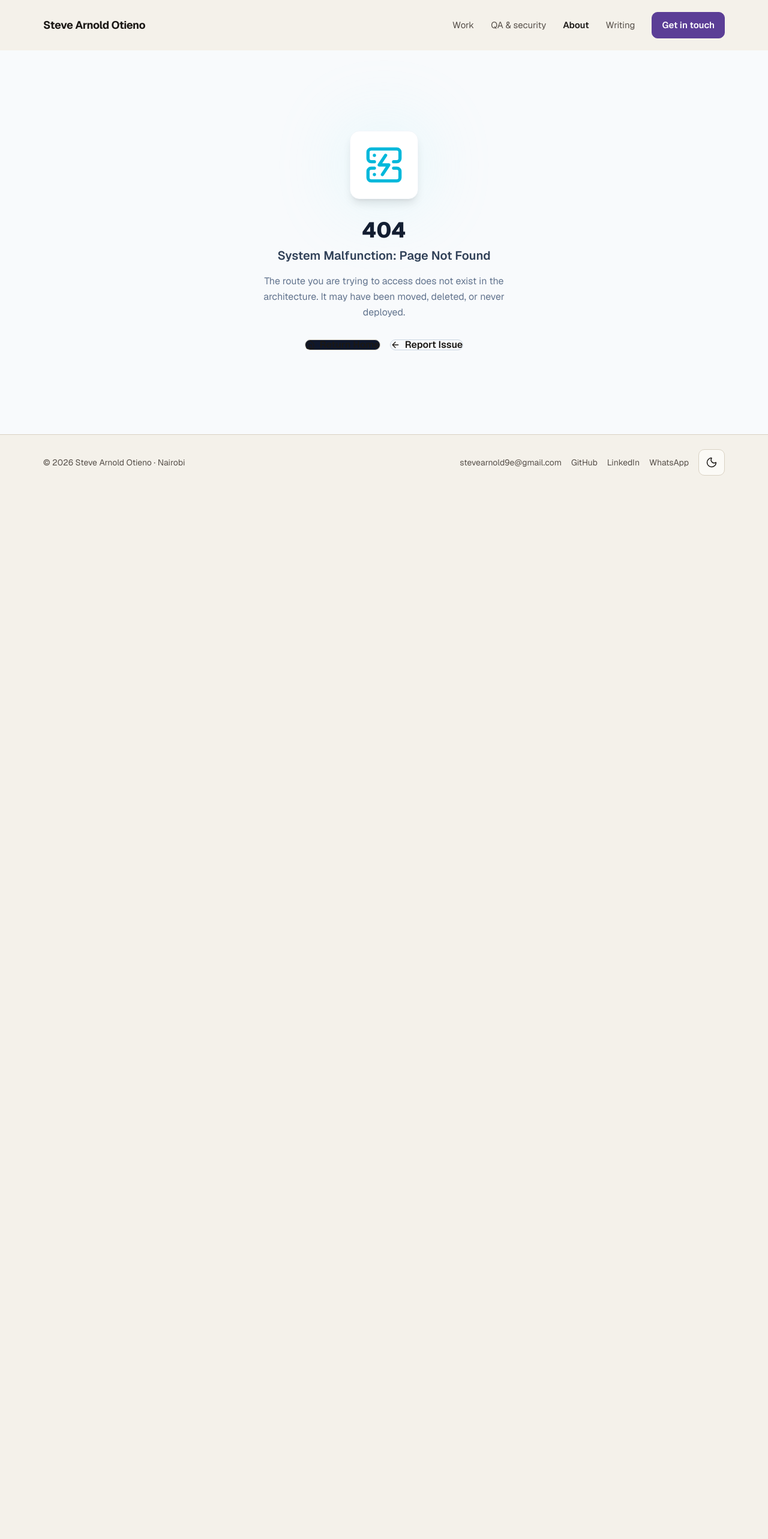
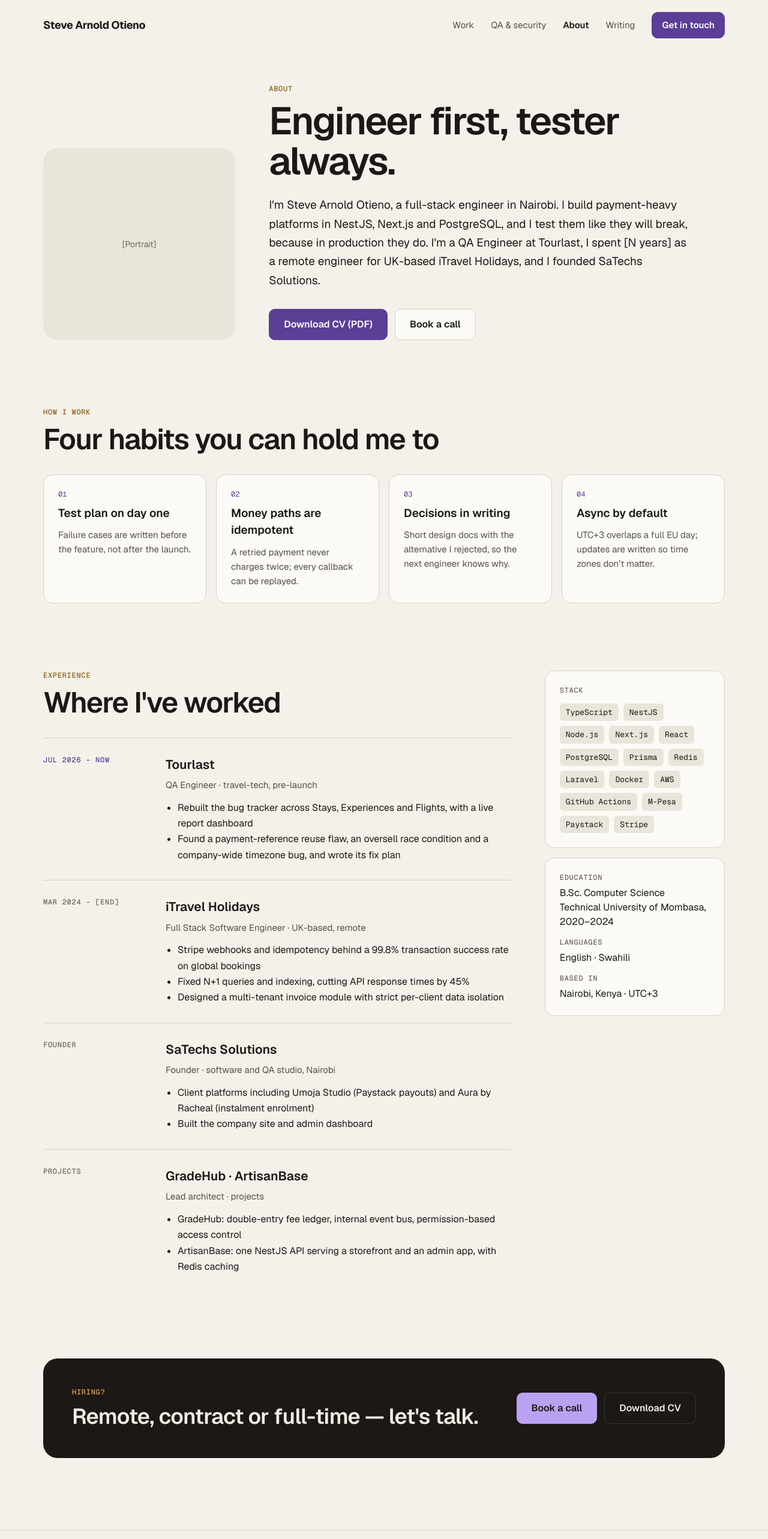
Before and after one commit to Arnoldsteve/Portfolio, a Next.js app in the folder client/: page /about in a window 1280 px wide. Before the commit this address had no page. Shown: the top 2566 px of the page at 60% size. Before the commit the page ends 817 px from the top, so only its background shows below. Built offline with nearby package versions, Linux system fonts and the light colour scheme.

Commit message:
feat(v4): about page

```diff
--- /dev/null
+++ b/client/src/app/about/page.tsx
@@ -0,0 +1,133 @@
+import type { Metadata } from "next";
+import { about, education, experience, habits, languages, person, seo, stack, ui } from "@/content/site";
+import { ButtonLink } from "@/components/ui/button";
+import { Container, Fact, Label, SectionHeader, ShotWell } from "@/components/ui/primitives";
+import { StickyCta } from "@/components/layout/sticky-cta";
+import { cn, linkOr } from "@/lib/utils";
+
+export const metadata: Metadata = {
+  title: { absolute: seo.about.title },
+  description: seo.about.description,
+  alternates: { canonical: "/about" },
+  openGraph: { title: seo.about.title, description: seo.about.description, url: "/about" },
+};
+
+const bookHref = linkOr(person.links.booking, ui.bookCall.href);
+const card = "rounded-[14px] border border-line bg-surface p-[18px] sm:rounded-lg sm:p-6";
+
+export default function AboutPage() {
+  return (
+    <>
+      <Container as="section" className="flex flex-wrap items-end gap-6 pt-6 sm:gap-14 sm:pt-14">
+        <ShotWell label={about.portrait} className="aspect-square w-full rounded-[20px] sm:max-w-[420px] sm:flex-[1_1_320px] sm:rounded-xl" />
+        <div className="min-w-0 flex-[999_1_520px]">
+          <Label>{about.eyebrow}</Label>
+          <h1 className="mt-2 text-[38px] leading-[1.05] font-semibold tracking-[-0.035em] sm:mt-3 sm:text-[clamp(40px,5vw,64px)]">
+            {about.heading}
+          </h1>
+          <p className="mt-4 max-w-[56ch] text-[17px] leading-[1.65] text-ink sm:mt-6 sm:text-[19px]">{about.bio}</p>
+          <div className="mt-5 flex flex-wrap gap-3 sm:mt-8">
+            <ButtonLink href={person.links.cv} variant="primary" block className="sm:inline-flex sm:w-auto">
+              {ui.downloadCvPdf}
+            </ButtonLink>
+            <ButtonLink href={bookHref} className="hidden sm:inline-flex">
+              {ui.bookCall.label}
+            </ButtonLink>
+          </div>
+        </div>
+      </Container>
+
+      <Container as="section" className="pt-14 sm:pt-28">
+        <SectionHeader eyebrow={about.habitsEyebrow} title={about.habitsHeading} />
+        <ol className="m-0 mt-4 grid list-none gap-2.5 p-0 sm:mt-8 sm:grid-cols-[repeat(auto-fit,minmax(240px,1fr))] sm:gap-4">
+          {habits.map((h, i) => (
+            <li key={h.title} className={cn(card, "flex gap-3.5 sm:grid sm:content-start sm:gap-2.5")}>
+              <span className="pt-0.5 font-mono text-xs text-jacaranda sm:pt-0">{String(i + 1).padStart(2, "0")}</span>
+              <span className="grid gap-1 sm:gap-2.5">
+                <span className="text-[17px] font-semibold sm:text-[19px]">{h.title}</span>
+                <span className="text-sm leading-[1.55] text-ink-muted sm:text-[15px] sm:leading-[1.6]">{h.text}</span>
+              </span>
+            </li>
+          ))}
+        </ol>
+      </Container>
+
+      <Container as="section" id="experience" className="flex flex-wrap gap-8 pt-14 sm:gap-14 sm:pt-28">
+        <div className="min-w-0 flex-[999_1_560px]">
+          <SectionHeader eyebrow={about.experienceEyebrow} title={about.experienceHeading} />
+          <ol className="m-0 mt-4 list-none p-0 sm:mt-8">
+            {experience.map((job) => (
+              <li key={job.org} className="flex flex-wrap gap-1.5 border-t border-line py-5 sm:gap-6 sm:py-7">
+                <Label as="span" className={cn("basis-full sm:basis-[180px]", job.current ? "text-jacaranda" : "text-ink-faint")}>
+                  {job.dates}
+                </Label>
+                <div className="grid min-w-0 flex-[1_1_360px] gap-1.5 sm:gap-2">
+                  <span className="text-[19px] font-semibold sm:text-[21px]">{job.org}</span>
+                  <span className="text-sm text-ink-muted sm:text-[15px]">
+                    {job.role} · {job.context}
+                  </span>
+                  <ul className="mt-1 pl-[18px] text-[15px] leading-[1.6] sm:mt-1.5 sm:pl-5 sm:text-base sm:leading-[1.65]">
+                    {job.points.map((p) => (
+                      <li key={p} className="list-disc">
+                        {p}
+                      </li>
+                    ))}
+                  </ul>
+                </div>
+              </li>
+            ))}
+          </ol>
+        </div>
+        <aside className="grid flex-[1_1_300px] content-start gap-3 sm:gap-4">
+          <div className={card}>
+            <Label className="text-ink-faint">{about.stackLabel}</Label>
+            <ul className="m-0 mt-3 flex list-none flex-wrap gap-1.5 p-0 sm:mt-3.5 sm:gap-2">
+              {stack.map((s) => (
+                <li key={s} className="rounded-sm bg-sunken px-2 py-[5px] font-mono text-xs sm:px-2.5 sm:py-1.5 sm:text-[13px]">
+                  {s}
+                </li>
+              ))}
+            </ul>
+          </div>
+          <div className={cn(card, "grid gap-3.5")}>
+            <Fact label={about.educationLabel}>
+              {education.degree}
+              <br />
+              {education.school}, {education.years}
+            </Fact>
+            <Fact label={about.languagesLabel}>{languages.join(" · ")}</Fact>
+            <Fact label={about.basedInLabel}>
+              {person.location} · {person.timezone}
+            </Fact>
+          </div>
+        </aside>
+      </Container>
+
+      <Container as="section" className="pt-10 pb-8 sm:pt-28 sm:pb-30">
+        <div className="flex flex-wrap items-center justify-between gap-8 rounded-[20px] bg-ink-band p-6 text-on-band sm:rounded-xl sm:p-12">
+          <div className="flex-[1_1_420px]">
+            <Label className="text-on-band-ochre">{about.hiringEyebrow}</Label>
+            <h2 className="mt-3 text-2xl leading-[1.2] font-semibold tracking-[-0.02em] sm:text-4xl sm:leading-[1.15]">{about.hiringHeading}</h2>
+          </div>
+          <div className="hidden flex-wrap gap-3 sm:flex">
+            <ButtonLink href={bookHref} variant="onBand">
+              {ui.bookCall.label}
+            </ButtonLink>
+            <ButtonLink href={person.links.cv} variant="outlineBand">
+              {ui.downloadCv}
+            </ButtonLink>
+          </div>
+        </div>
+      </Container>
+
+      <StickyCta>
+        <ButtonLink href={bookHref} variant="primary" className="flex-1">
+          {ui.bookCall.label}
+        </ButtonLink>
+        <ButtonLink href={person.links.cv} className="flex-1">
+          {ui.downloadCv}
+        </ButtonLink>
+      </StickyCta>
+    </>
+  );
+}
```
